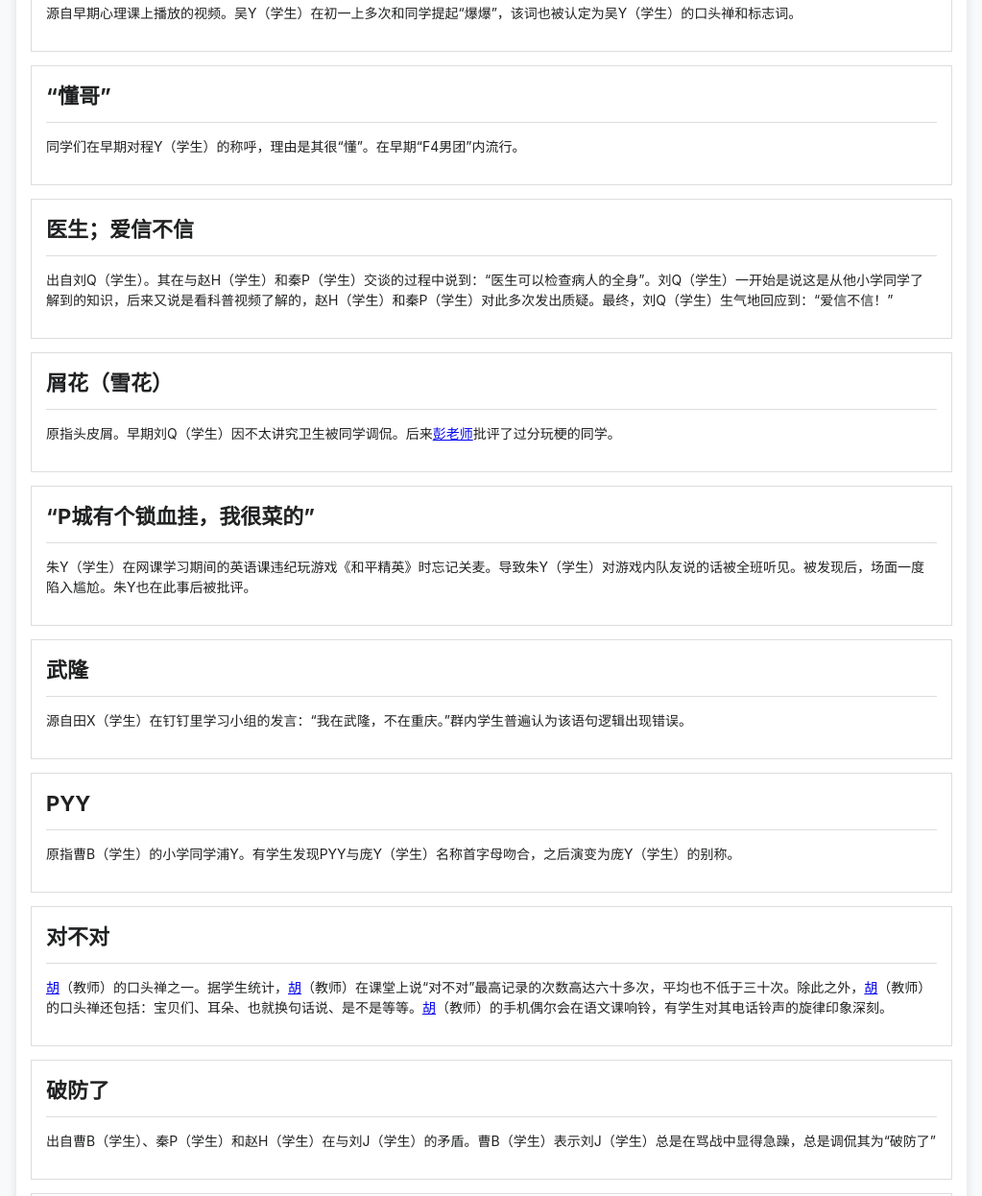
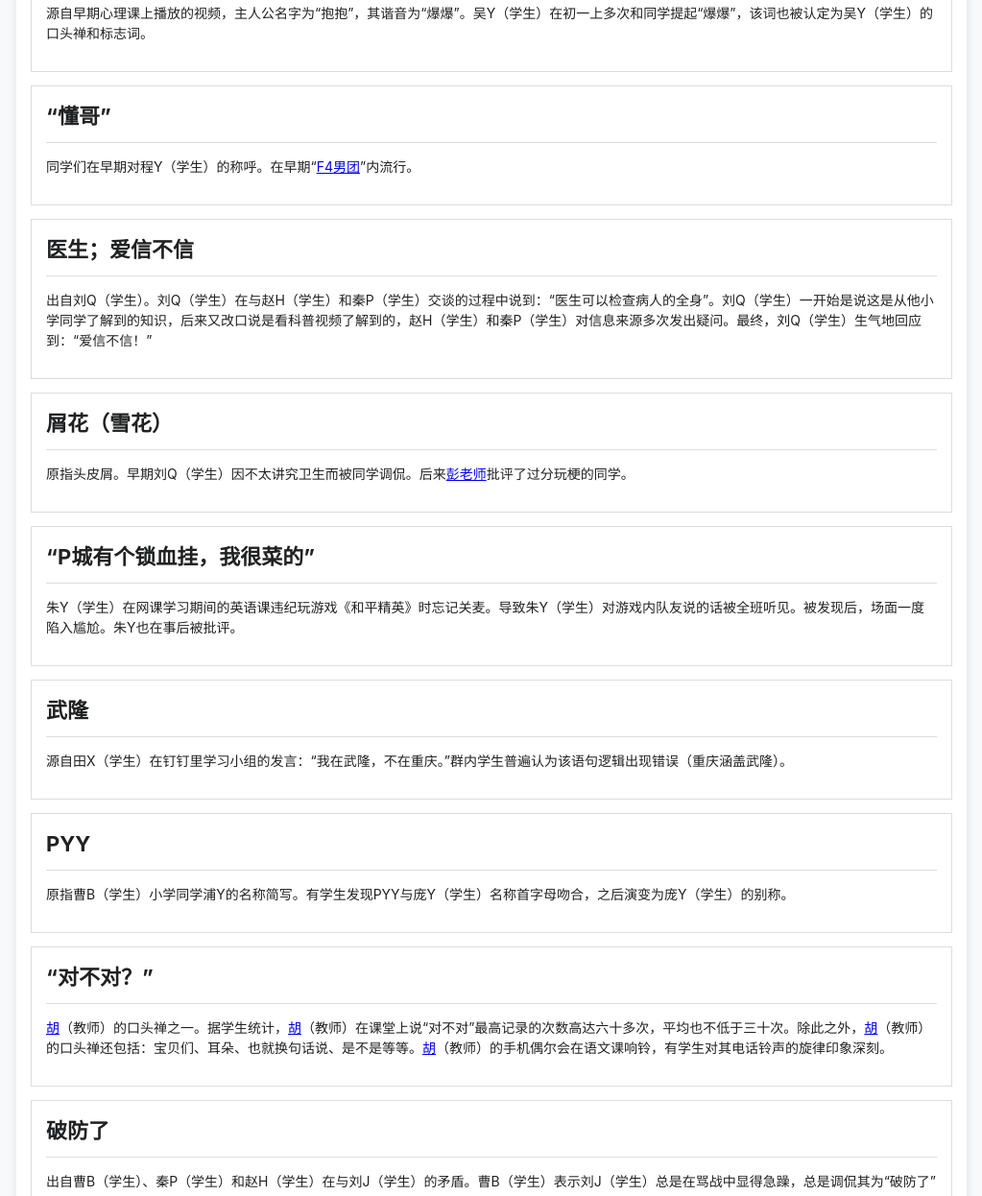
Before and after one commit to hljhlj121311/liuxy.GitHub.io, a plain HTML site: page index.html in a window 1280 px wide. Shown: the part 792-2038 px from the top of the page at 96% size, without its empty margins (128-1151 px from the left). Drawn offline with Linux system fonts and the light colour scheme.

Commit message:
Update index.html

```diff
--- a/index.html
+++ b/index.html
@@ -234,41 +234,41 @@
         <p></p>
         <div class="section">
         <h2>抱抱（爆爆）</h2>
-        <p>源自早期心理课上播放的视频。吴Y（学生）在初一上多次和同学提起“爆爆”，该词也被认定为吴Y（学生）的口头禅和标志词。</p>
+        <p>源自早期心理课上播放的视频，主人公名字为“抱抱”，其谐音为“爆爆”。吴Y（学生）在初一上多次和同学提起“爆爆”，该词也被认定为吴Y（学生）的口头禅和标志词。</p>
         </div>
         <p></p>
         <div class="section">
         <h2>“懂哥”</h2>
-        <p>同学们在早期对程Y（学生）的称呼，理由是其很“懂”。在早期“F4男团”内流行。</p>
+        <p>同学们在早期对程Y（学生）的称呼。在早期“<a href="https://fsi-github-io.pages.dev/">F4男团</a>”内流行。</p>
         </div>
         <p></p>
         <div class="section">
         <h2>医生；爱信不信</h2>
-        <p>出自刘Q（学生）。其在与赵H（学生）和秦P（学生）交谈的过程中说到：“医生可以检查病人的全身”。刘Q（学生）一开始是说这是从他小学同学了解到的知识，后来又说是看科普视频了解的，赵H（学生）和秦P（学生）对此多次发出质疑。最终，刘Q（学生）生气地回应到：“爱信不信！”</p>
+        <p>出自刘Q（学生）。刘Q（学生）在与赵H（学生）和秦P（学生）交谈的过程中说到：“医生可以检查病人的全身”。刘Q（学生）一开始是说这是从他小学同学了解到的知识，后来又改口说是看科普视频了解到的，赵H（学生）和秦P（学生）对信息来源多次发出疑问。最终，刘Q（学生）生气地回应到：“爱信不信！”</p>
         </div>
         <p></p>
         <div class="section">
         <h2>屑花（雪花）</h2>
-        <p>原指头皮屑。早期刘Q（学生）因不太讲究卫生被同学调侃。后来<a href="https://penny-github-io-7sf.pages.dev/">彭老师</a>批评了过分玩梗的同学。</p>
+        <p>原指头皮屑。早期刘Q（学生）因不太讲究卫生而被同学调侃。后来<a href="https://penny-github-io-7sf.pages.dev/">彭老师</a>批评了过分玩梗的同学。</p>
         </div>
         <p></p>
         <div class="section">
         <h2>“P城有个锁血挂，我很菜的”</h2>
-        <p>朱Y（学生）在网课学习期间的英语课违纪玩游戏《和平精英》时忘记关麦。导致朱Y（学生）对游戏内队友说的话被全班听见。被发现后，场面一度陷入尴尬。朱Y也在此事后被批评。</p>
+        <p>朱Y（学生）在网课学习期间的英语课违纪玩游戏《和平精英》时忘记关麦。导致朱Y（学生）对游戏内队友说的话被全班听见。被发现后，场面一度陷入尴尬。朱Y也在事后被批评。</p>
         </div>
         <p></p>
         <div class="section">
         <h2>武隆</h2>
-        <p>源自田X（学生）在钉钉里学习小组的发言：“我在武隆，不在重庆。”群内学生普遍认为该语句逻辑出现错误。</p>
+        <p>源自田X（学生）在钉钉里学习小组的发言：“我在武隆，不在重庆。”群内学生普遍认为该语句逻辑出现错误（重庆涵盖武隆）。</p>
         </div>
         <p></p>
         <div class="section">
         <h2>PYY</h2>
-        <p>原指曹B（学生）的小学同学浦Y。有学生发现PYY与庞Y（学生）名称首字母吻合，之后演变为庞Y（学生）的别称。</p>
+        <p>原指曹B（学生）小学同学浦Y的名称简写。有学生发现PYY与庞Y（学生）名称首字母吻合，之后演变为庞Y（学生）的别称。</p>
         </div>
         <p></p>
         <div class="section">
-        <h2>对不对</h2>
+        <h2>“对不对？”</h2>
         <p><a href="https://hurq-github-io.pages.dev/">胡</a>（教师）的口头禅之一。据学生统计，<a href="https://hurq-github-io.pages.dev/">胡</a>（教师）在课堂上说“对不对”最高记录的次数高达六十多次，平均也不低于三十次。除此之外，<a href="https://hurq-github-io.pages.dev/">胡</a>（教师）的口头禅还包括：宝贝们、耳朵、也就换句话说、是不是等等。<a href="https://hurq-github-io.pages.dev/">胡</a>（教师）的手机偶尔会在语文课响铃，有学生对其电话铃声的旋律印象深刻。</p>
         </div>
         <p></p>
```
